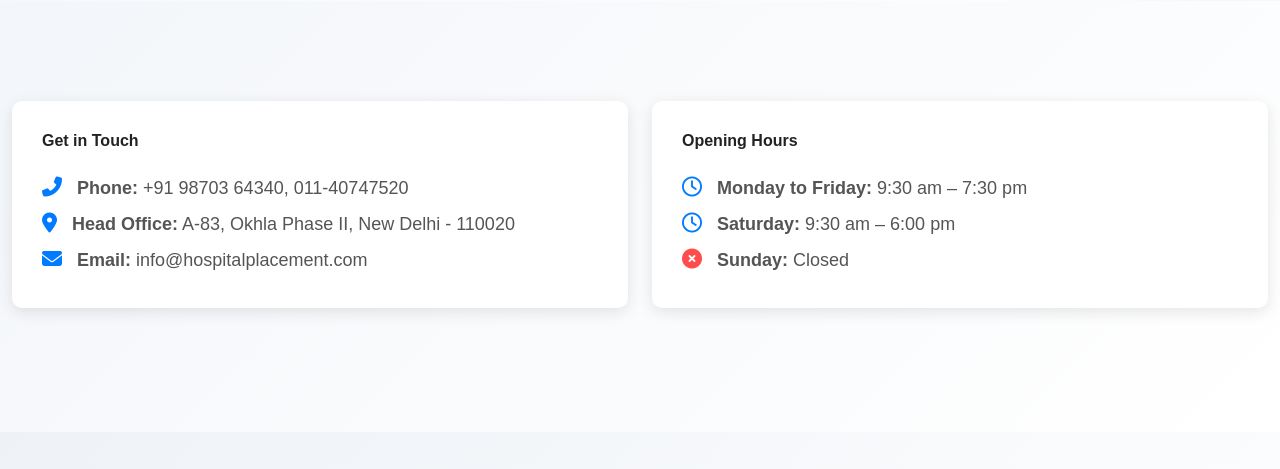
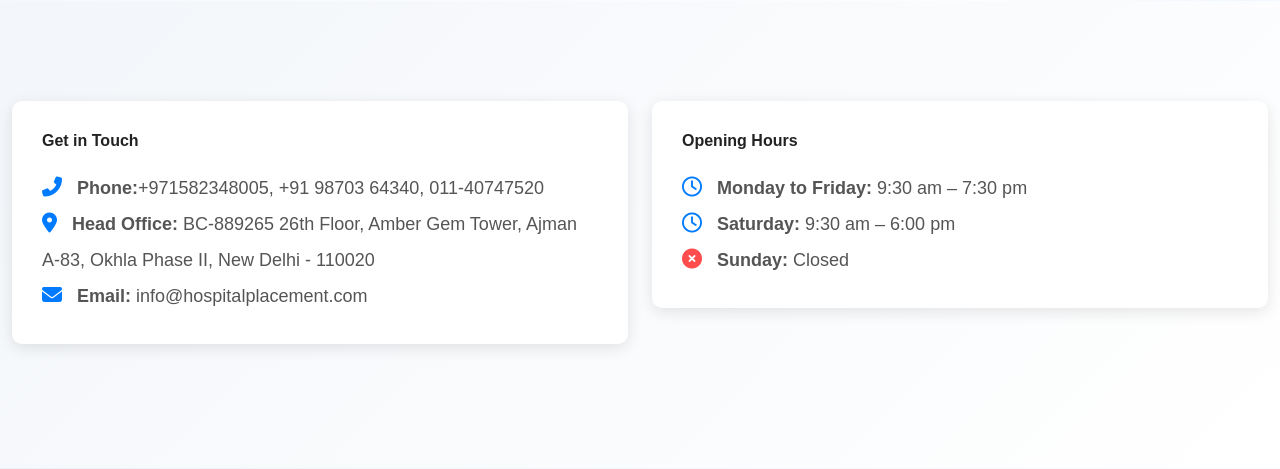
Before and after one commit to ankit-kumar-guptaa/hospital_placement, a PHP site: page /recruitment-chatbot/contact.php in a window 1280 px wide. Shown: the part 813-1282 px from the top of the page. Run offline with PHP 8.4, Linux system fonts and the light colour scheme; some libraries are stand-ins or nearby versions; some web fonts are replaced.

Commit message:
fix: update contact information in footer and contact page

```diff
--- a/contact.php
+++ b/contact.php
@@ -96,11 +96,11 @@ function gtag_report_conversion(url) {
                     <ul style="list-style: none; padding: 0; font-size: 18px; color: #555; line-height: 2;">
                         <li>
                             <i class="fas fa-phone-alt" style="color: #007bff; font-size: 20px; margin-right: 10px;"></i>
-                            <b>Phone:</b> +91 98703 64340, 011-40747520
+                            <b>Phone:</b>+971582348005, +91 98703 64340, 011-40747520
                         </li>
                         <li>
                             <i class="fas fa-map-marker-alt" style="color: #007bff; font-size: 20px; margin-right: 10px;"></i>
-                            <b>Head Office:</b> A-83, Okhla Phase II, New Delhi - 110020
+                            <b>Head Office:</b> BC-889265 26th Floor, Amber Gem Tower, Ajman<br> A-83, Okhla Phase II, New Delhi - 110020
                         </li>
                         <li>
                             <i class="fas fa-envelope" style="color: #007bff; font-size: 20px; margin-right: 10px;"></i>
--- a/include/footer.php
+++ b/include/footer.php
@@ -42,7 +42,8 @@
         <ul class="list-unstyled">
           <li class="mb-3">
             <i class="fa fa-map-marker-alt me-2" style="color: #1abc9c;"></i>
-            <span style="color: #dcdde1;">916, Astralis Tower, Supernova, Sector 94, Noida</span>
+            <!-- <span style="color: #dcdde1;">916, Astralis Tower, Supernova, Sector 94, Noida</span> -->
+            <span style="color: #dcdde1;">BC-889265 26th Floor, Amber Gem Tower, Ajman , UAE</span>
           </li>
           <li class="mb-3">
             <i class="fa fa-envelope me-2" style="color: #1abc9c;"></i>
@@ -52,8 +53,8 @@
           </li>
           <li>
             <i class="fa fa-phone-alt me-2" style="color: #1abc9c;"></i>
-            <a href="tel:+919870364340" style="color: #1abc9c; text-decoration: none; transition: color 0.3s;">
-              +91 98703 64340
+            <a href="tel:+971582348005" style="color: #1abc9c; text-decoration: none; transition: color 0.3s;">
+              +971582348005
             </a>
           </li>
         </ul>
@@ -83,10 +84,10 @@
 
 
 <div id="sticky-cta">
-    <a href="tel:+919870364340" class="cta-icon call">
+    <a href="tel:+971582348005" class="cta-icon call">
         <i class="fas fa-phone"></i>
     </a>
-    <a href="https://wa.me/+919870364340" class="cta-icon whatsapp">
+    <a href="https://wa.me/+971582348005" class="cta-icon whatsapp">
         <i class="fab fa-whatsapp"></i>
     </a>
 </div>
```
